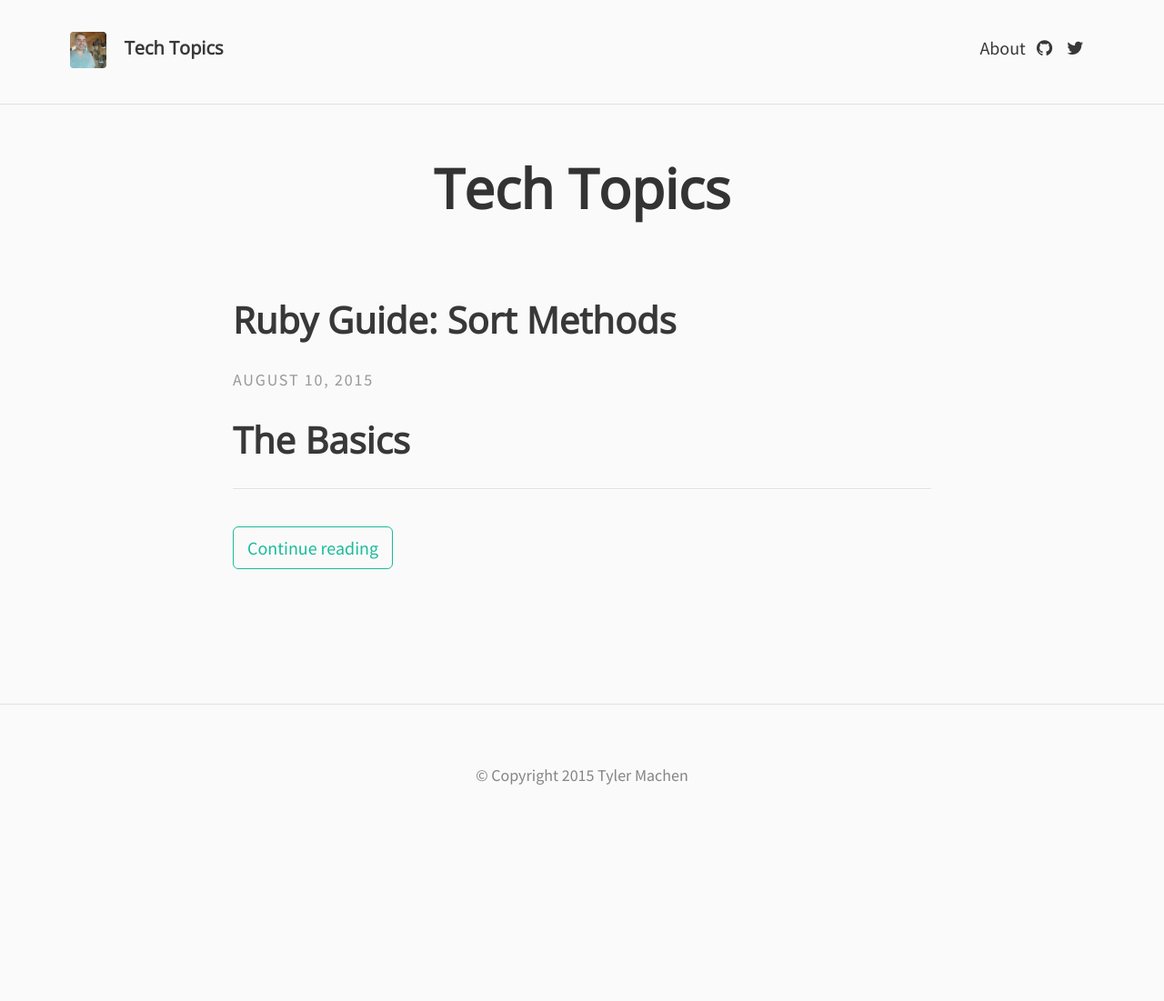
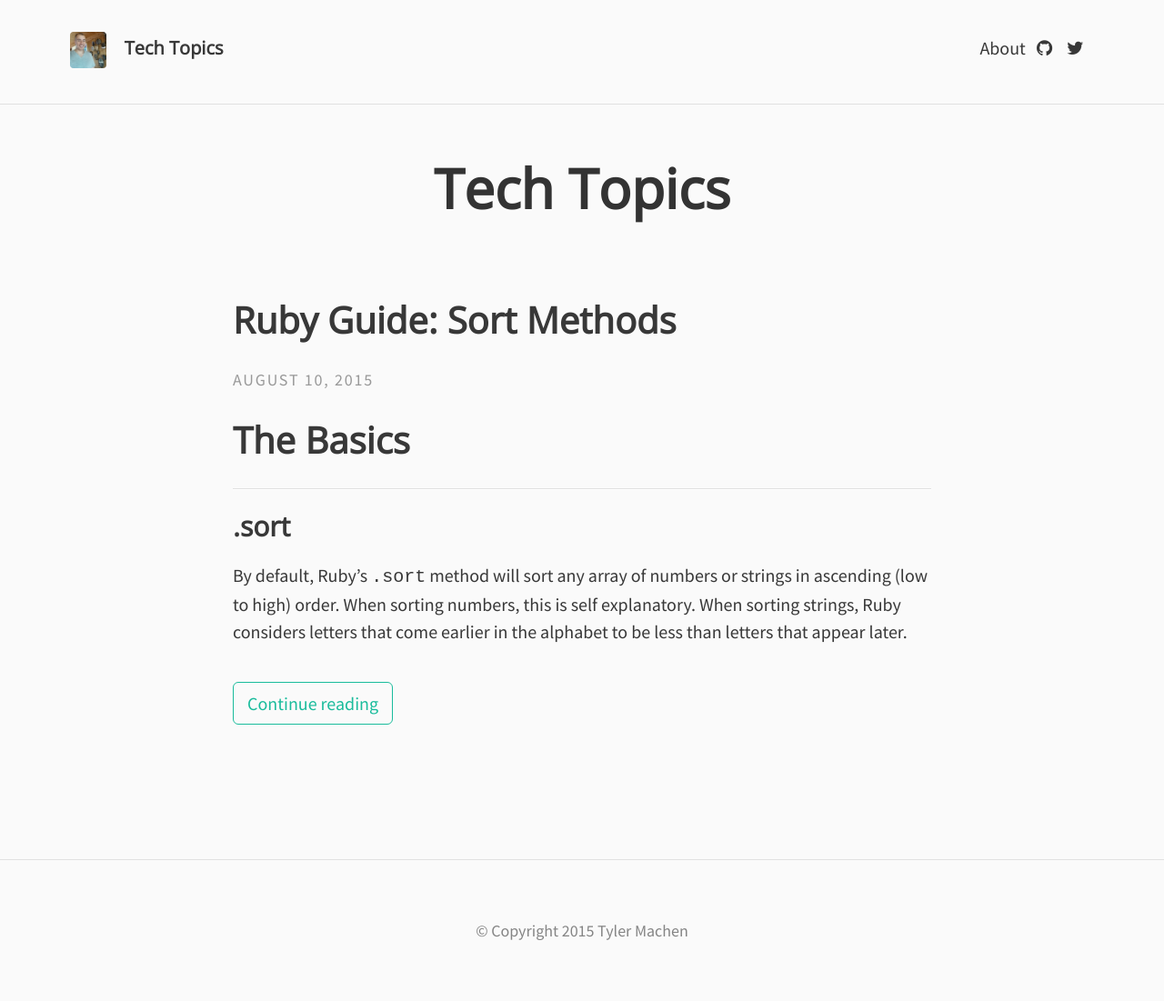
Before and after one commit to tylermachen/tylermachen.github.io, a Jekyll site: the page built from index.html, in a window 1280 px wide. Shown: the whole page at 91% size. Built offline with Jekyll 4.4.1, drawn with Linux system fonts in a browser that asks for light colours; nearby versions of some CDN libraries; the list of posts is cut into pages by our own code; before the commit the page ends 930 px from its top, so only the background shows below that.

```diff
--- a/_config.yml
+++ b/_config.yml
@@ -8,7 +8,7 @@ theme:
   title: Tech Topics
   avatar: avatar.png
   gravatar: # Email MD5 hash
-  description: "Tech Topics | Programming Tips" # used by search engines
+  description: "Ruby | Tech Topics | Programming Tips" # used by search engines
 
   # Header and footer text
   header_text: >
@@ -69,3 +69,6 @@ highlighter: pygments
 sass:
   sass_dir: _sass
   style: :compressed
+
+# Excerpt Separactor
+excerpt_separator: <!--more-->
--- a/_posts/2015-08-10-ruby-guide-to-sort-methods.markdown
+++ b/_posts/2015-08-10-ruby-guide-to-sort-methods.markdown
@@ -10,6 +10,8 @@ feature-img:
 ### .sort
 
 By default, Ruby's `.sort` method will sort any array of numbers or strings in ascending (low to high) order. When sorting numbers, this is self explanatory. When sorting strings, Ruby considers letters that come earlier in the alphabet to be less than letters that appear later.
+
+<!--more-->
 
 ### Numbers
 Given the following array of numbers:
```
